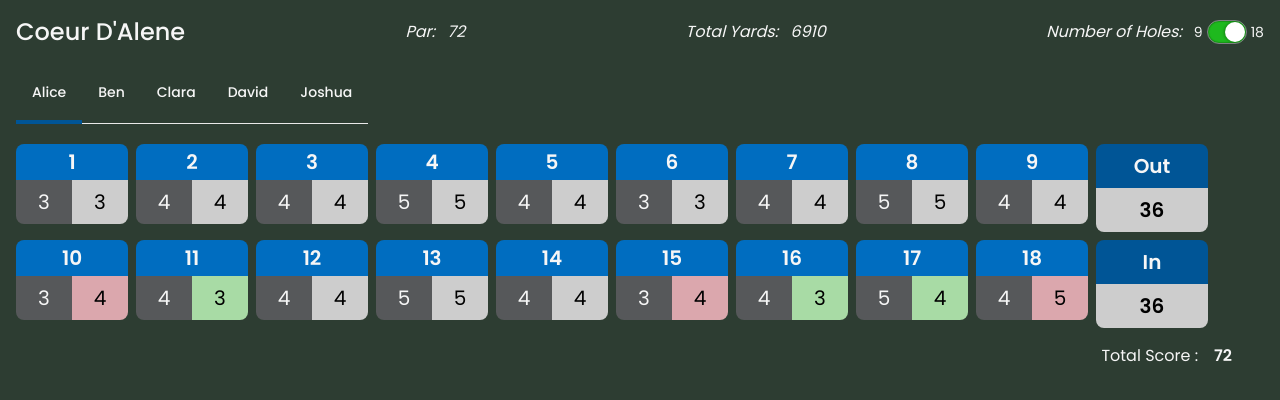
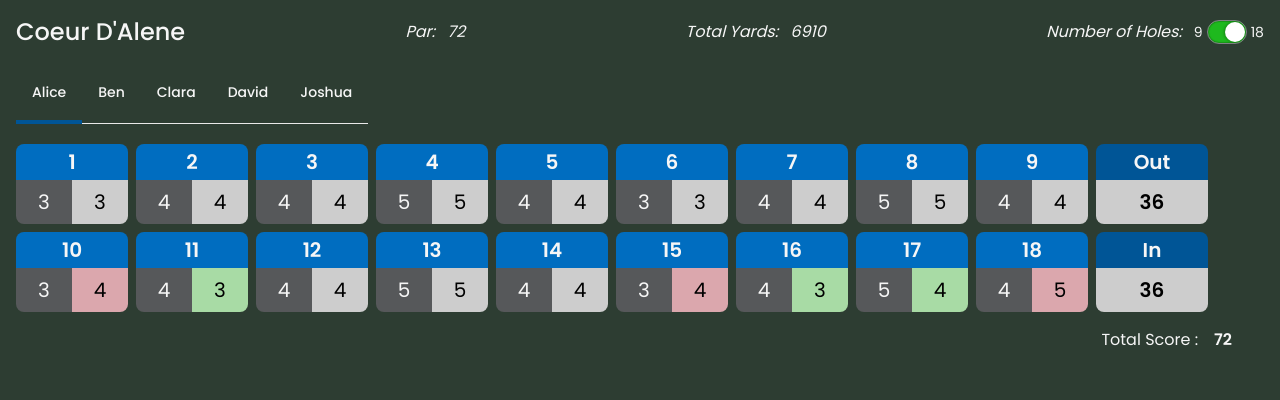
Before and after one commit to briantweed/golf-buddy, a Next.js app: page / in a window 1280 px wide. Shown: the top 400 px of the page. Built offline with nearby package versions, Linux system fonts and the light colour scheme.

Commit message:
init commit

```diff
--- a/src/pages/index.js
+++ b/src/pages/index.js
@@ -113,7 +113,7 @@ const ScoreCard = (props) => {
                 })}
 
                 <div>
-                    <div className={"text-center font-semibold bg-blue p-2 rounded-t-lg"}>Out</div>
+                    <div className={"text-center font-semibold bg-blue py-1 rounded-t-lg"}>Out</div>
                     <div className={"flex"}>
                         <div className={"p-2 bg-grey-2 text-black font-semibold text-xl rounded-bl-lg rounded-br-lg w-28 flex items-center justify-center text-center"}>{FrontNineScore}</div>
                     </div>
@@ -149,7 +149,7 @@ const ScoreCard = (props) => {
                     })}
 
                     <div>
-                        <div className={"text-center font-semibold bg-blue p-2 rounded-t-lg"}>In</div>
+                        <div className={"text-center font-semibold bg-blue py-1 rounded-t-lg"}>In</div>
                         <div className={"flex"}>
                             <div className={"p-2 bg-grey-2 text-black font-semibold text-xl rounded-bl-lg rounded-br-lg w-28 flex items-center justify-center text-center"}>{BackNineScore}</div>
                         </div>
```
